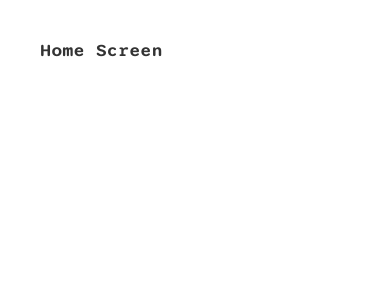
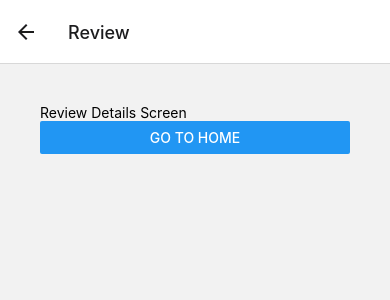
Before and after one commit to Benson306/ReviewApp, a React Native app: screen /Review in a window 390 px wide. Shown: the top 300 px of the page. Built offline with nearby package versions, Linux system fonts and the light colour scheme.

Commit message:
Stack Navigator

```diff
--- a/App.js
+++ b/App.js
@@ -3,6 +3,7 @@ import Home from './screens/home';
 import * as Font from 'expo-font'
 import { useState } from 'react';
 import AppLoading from 'expo-app-loading'
+import Navigator from './routes/homeStack'
 
 const getFonts = () =>{
   return Font.loadAsync({
@@ -17,7 +18,7 @@ export default function App() {
 
   if(fontsLoaded){
     return (
-      <Home />
+      Navigator()
     );
   }else{
     return (
--- /dev/null
+++ b/routes/homeStack.js
@@ -0,0 +1,18 @@
+import { NavigationContainer } from '@react-navigation/native';
+import { createStackNavigator } from '@react-navigation/stack'
+import Home from '../screens/home';
+import ReviewDetails from '../screens/reviewDetails';
+
+
+const Stack = createStackNavigator();
+
+export default function Navigator(){
+    return(
+        <NavigationContainer>
+            <Stack.Navigator initialRouteNames='Home'>
+                <Stack.Screen name='Home' component={Home} />
+                <Stack.Screen name='Review' component={ReviewDetails} />
+            </Stack.Navigator>
+        </NavigationContainer>
+    )
+}
--- a/screens/home.js
+++ b/screens/home.js
@@ -1,11 +1,17 @@
 import React from "react";
-import { StyleSheet,Text, View } from "react-native";
+import { Button, StyleSheet,Text, View } from "react-native";
 import * as Font from 'expo-font'
 import { globalStyles } from "../styles/global";
-export default function Home(){
+export default function Home({ navigation }){
+
+    const pressHandler = ()=>{
+       navigation.navigate('Review');
+        //navigation.push('Review')
+    }
     return (
         <View style={globalStyles.container}>
             <Text style={globalStyles.titleText}>Home Screen</Text>
+            <Button title='go to review details' onPress={pressHandler} />
         </View>
      );
 }
--- a/screens/reviewDetails.js
+++ b/screens/reviewDetails.js
@@ -1,11 +1,15 @@
 import React from "react";
-import { StyleSheet,Text, View } from "react-native";
+import { Button, StyleSheet,Text, View } from "react-native";
 import { globalStyles } from "../styles/global";
 
-export default function ReviewDetails(){
+export default function ReviewDetails({navigation}){
+    const handleBack = () =>{
+        navigation.goBack();
+    }
     return (
         <View style={globalStyles.container}>
             <Text>Review Details Screen</Text>
+            <Button title="Go to Home" onPress={handleBack} />
         </View>
      );
 }
```
Also changed, not shown: package.json (+8 -1 lines), 1 other file (tests, documents, lock files or other folders).
